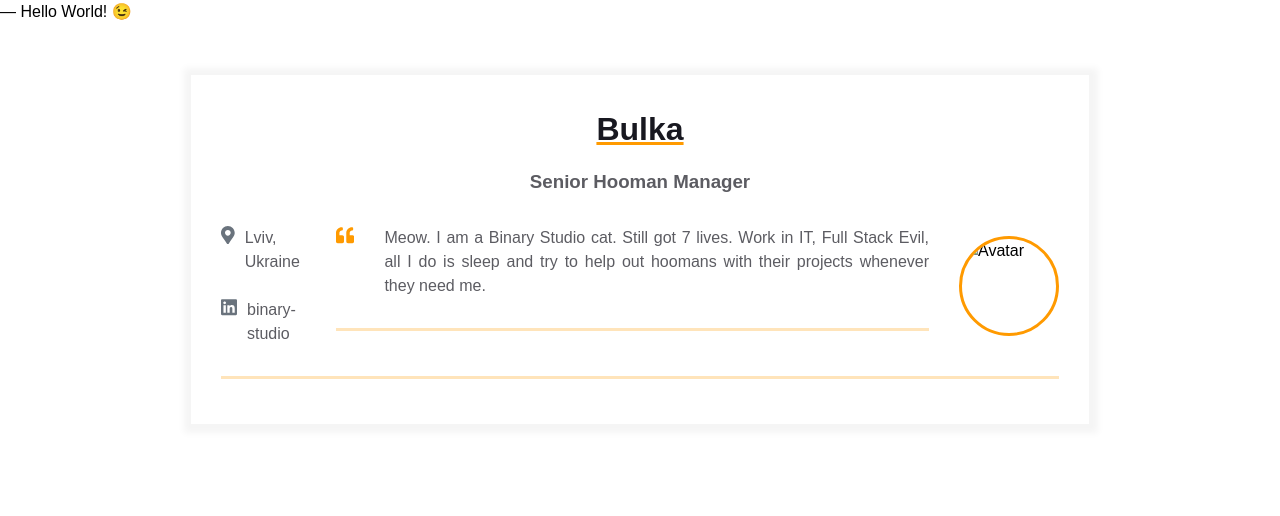
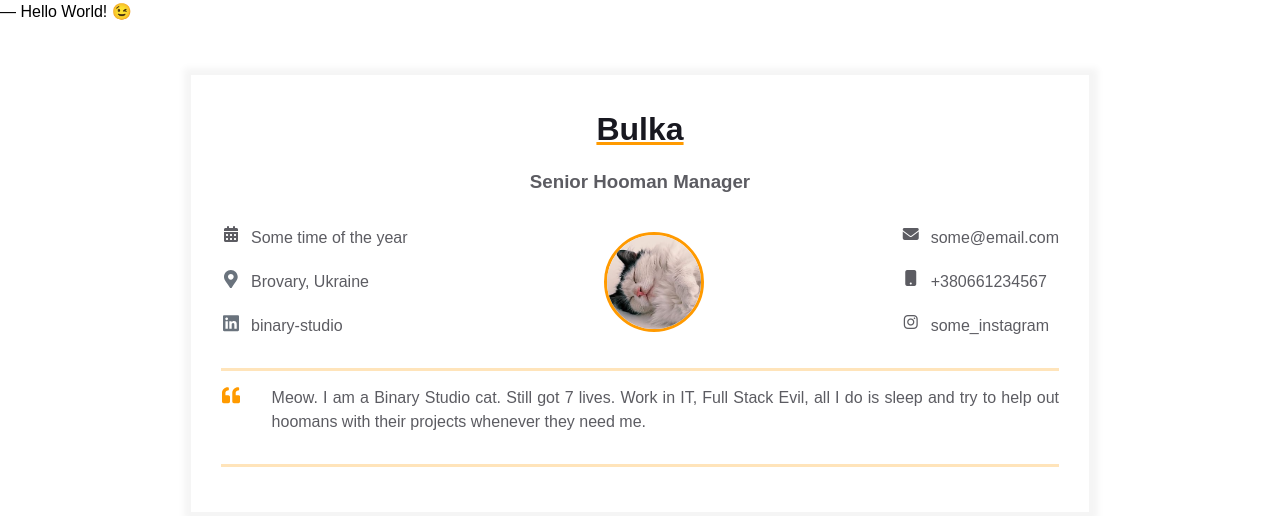
Before and after one commit to hrybach-oleksiy/homepage, a plain HTML site: page index.html in a window 1280 px wide. Drawn offline with Linux system fonts and the light colour scheme.

Commit message:
update index.html

```diff
--- a/index.html
+++ b/index.html
@@ -5,6 +5,7 @@
 	<meta name="viewport" content="width=device-width, initial-scale=1" />
 	<title>Résumé</title>
 	<link rel="stylesheet" href="styles.css">
+	<script src="https://kit.fontawesome.com/52a34c610f.js" crossorigin="anonymous"></script>
 </head>
 <body>
 ― Hello World! &#x1F609;
@@ -14,9 +15,14 @@
 			<div class="resume__block">
 				<h1 class="contact-info__header">Bulka</h1>
 				<h3 class="contact-info__sub-header">Senior Hooman Manager</h3>
-
 				<div class="contact_info_container fh">
 					<div class="contact-info__block">
+						<a href="" rel="author" class="contact-info__item">
+							<div class="contact-info__item-icon-wrapper">
+								<i class="fa-solid fa-calendar-days"></i>
+							</div>
+							<span>Some time of the year</span>
+						</a>
 						<a href="" rel="author" class="contact-info__item">
 							<div class="contact-info__item-icon-wrapper">
 								<svg class="contact-info__item-icon" xmlns="http://www.w3.org/2000/svg" viewBox="0 0 384 512">
@@ -25,7 +31,7 @@
 									</path>
 								</svg>
 							</div>
-							<span>Lviv, Ukraine</span>
+							<span>Brovary, Ukraine</span>
 						</a>
 						<a href="https://ua.linkedin.com/company/binary-studio_241166" rel="author" class="contact-info__item">
 							<div class="contact-info__item-icon-wrapper">
@@ -37,7 +43,32 @@
 							</div>
 							<span>binary-studio</span>
 						</a>
-
+					</div>
+					<div class="contact-info__block contact-info__block--center">
+						<img class="contact-info__avatar" src="assets/bulka_avatar.png" alt="Avatar">
+					</div>
+					<div class="contact-info__block">
+						<a href="" rel="author" class="contact-info__item">
+							<div class="contact-info__item-icon-wrapper">
+								<i class="fa-solid fa-envelope"></i>
+							</div>
+							<span>some@email.com</span>
+						</a>
+						<a href="" rel="author" class="contact-info__item">
+							<div class="contact-info__item-icon-wrapper">
+								<i class="fa-solid fa-mobile-button"></i>
+							</div>
+							<span>+380661234567</span>
+						</a>
+						<a href="" rel="author" class="contact-info__item">
+							<div class="contact-info__item-icon-wrapper">
+								<i class="fa-brands fa-instagram"></i>
+							</div>
+							<span>some_instagram</span>
+						</a>
+					</div>
+				</div>
+			</div>
 		</div>
 		<div class="container">
 			<div class="resume__block">
@@ -57,14 +88,6 @@
 				</div>
 			</div>
 		</div>
-					<div class="contact-info__block contact-info__block--center">
-						<img class="contact-info__avatar" src="assets/avatar.png" alt="Avatar">
-					</div>
-
-					<div class="contact-info__block"></div>
-				</div>
-			</div>
-		</div>
 	</div>
 </main>
 </body>
```
Also changed, not shown: assets/bulka_avatar.png (added). Lines whose indentation alone changed are shown as unchanged.
